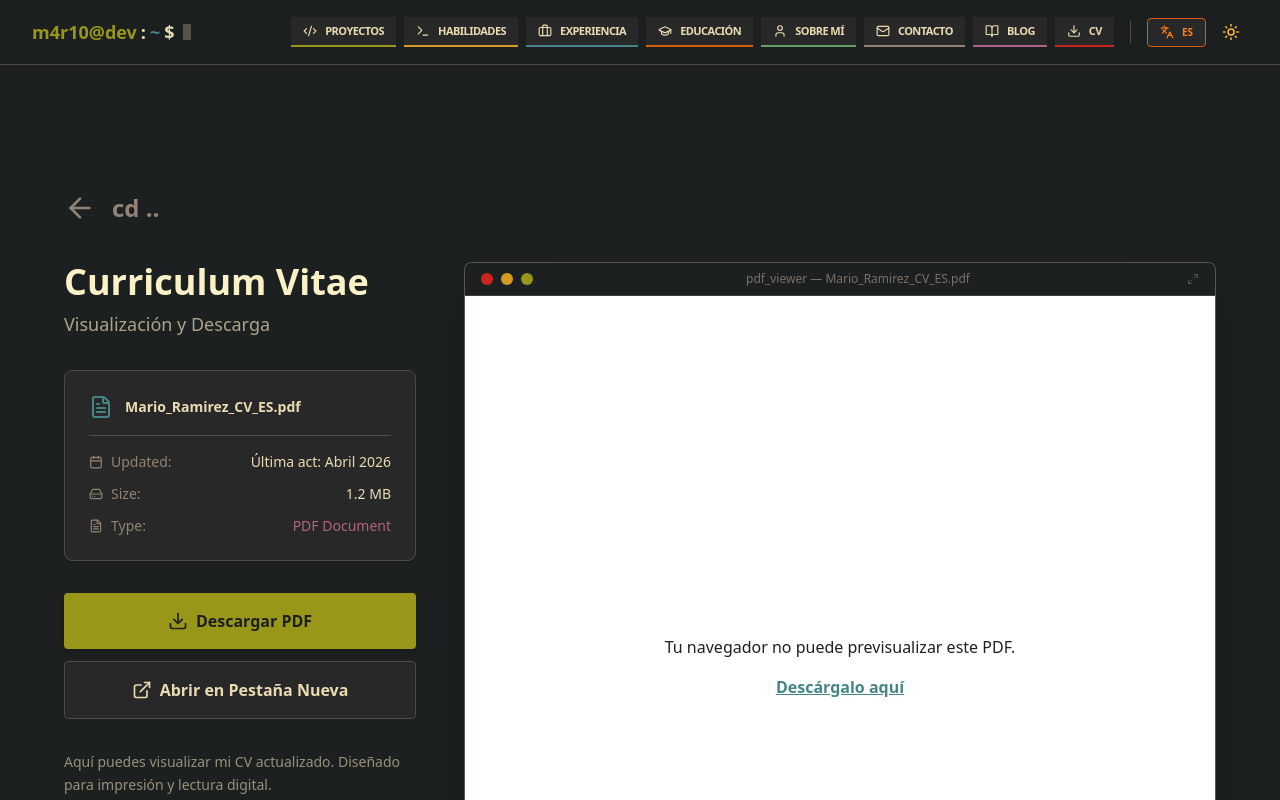
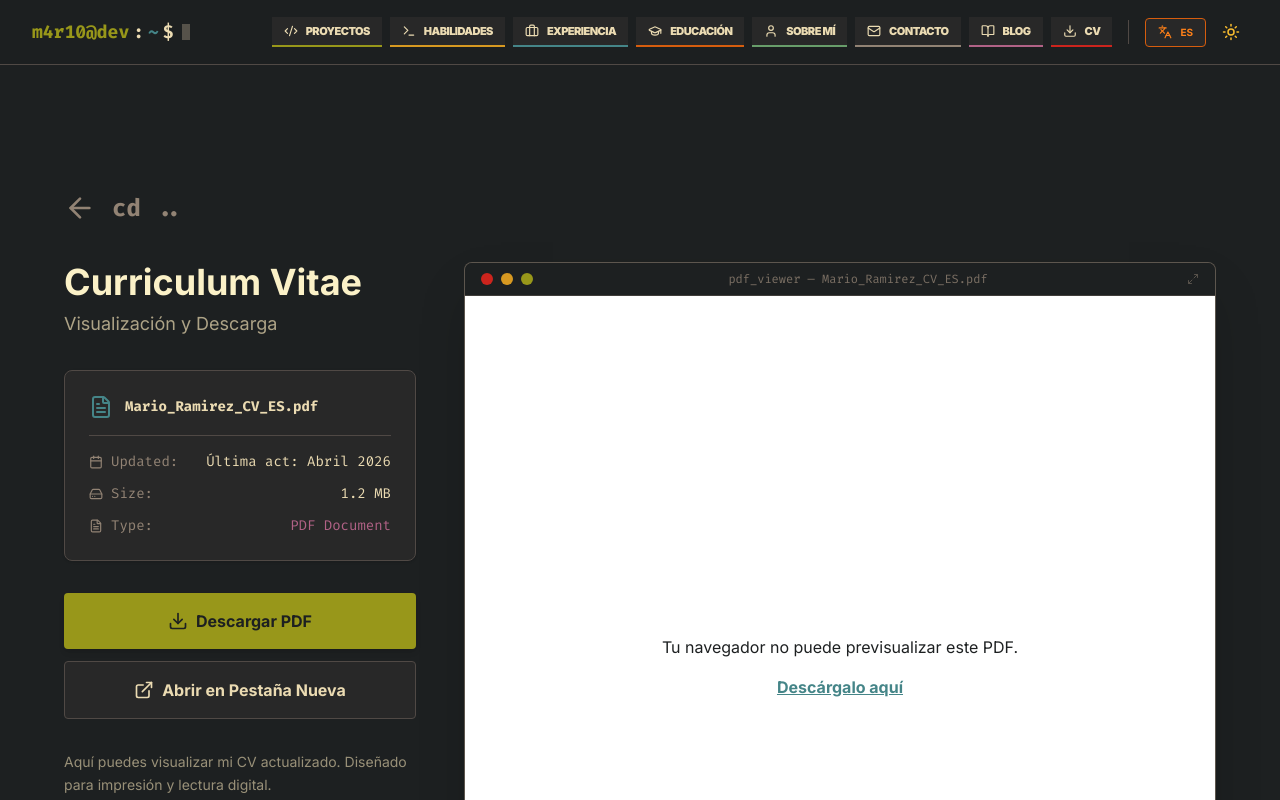
Before and after one commit to p3p3p3k4z/new_portfolio, a Next.js app: page /cv in a window 1280 px wide. Shown: the top 800 px of the page. Built offline with nearby package versions, Linux system fonts and the light colour scheme.

Commit message:
refactor: hero

```diff
--- a/package.json
+++ b/package.json
@@ -14,7 +14,7 @@
     "lucide-react": "^0.562.0",
     "next": "16.1.1",
     "next-intl": "^4.6.1",
-    "next-mdx-remote": "^5.0.0",
+    "next-mdx-remote": "^6.0.0",
     "next-themes": "^0.4.6",
     "react": "19.2.3",
     "react-dom": "19.2.3",
--- a/src/app/layout.tsx
+++ b/src/app/layout.tsx
@@ -1,7 +1,20 @@
 import { LanguageProvider } from '@/context/LanguageContext';
 import { ThemeProvider } from 'next-themes';
 import Navbar from '@/components/layout/Navbar';
+import { Inter, Fira_Code } from 'next/font/google';
 import "./globals.css";
+
+const inter = Inter({
+  subsets: ['latin'],
+  variable: '--font-inter',
+  display: 'swap',
+});
+
+const firaCode = Fira_Code({
+  subsets: ['latin'],
+  variable: '--font-fira-code',
+  display: 'swap',
+});
 
 export const metadata = {
   title: 'Mario Ramírez | Computer Engineer & Developer',
@@ -14,7 +27,7 @@ export default function RootLayout({
   children: React.ReactNode;
 }) {
   return (
-    <html lang="en" suppressHydrationWarning>
+    <html lang="en" suppressHydrationWarning className={`${inter.variable} ${firaCode.variable}`}>
       {/* CORRECCIÓN IMPORTANTE:
          Eliminamos 'bg-gruvbox-dark0' y 'text-gruvbox-light1'.
          Ahora el color lo controlan las variables CSS (--bg-page) de globals.css
--- a/src/components/sections/Hero.tsx
+++ b/src/components/sections/Hero.tsx
@@ -3,6 +3,7 @@ import { useLanguage } from '@/context/LanguageContext';
 import Typewriter from '@/components/ui/Typewriter';
 import { Github, Linkedin, Mail, FileText, Terminal } from 'lucide-react';
 import { profile } from '@/data/profile';
+import Image from 'next/image';
 
 export default function Hero() {
   const { content } = useLanguage();
@@ -87,10 +88,12 @@ export default function Hero() {
         {/* === LADO DERECHO: GIF === */}
         <div className="order-1 lg:order-2 flex justify-center items-center animate-in fade-in zoom-in duration-1000 delay-200">
           <div className="relative w-72 h-72 md:w-96 md:h-96 group">
-            <img
+            <Image
               src={profile.images.penguinGif}
               alt="Tux Linux"
-              className="w-full h-full object-contain transition-all duration-500 hover:scale-105"
+              fill
+              priority
+              className="object-contain transition-all duration-500 hover:scale-105"
             />
           </div>
         </div>
```
Also changed, not shown: 1 other file (tests, documents, lock files or other folders).
